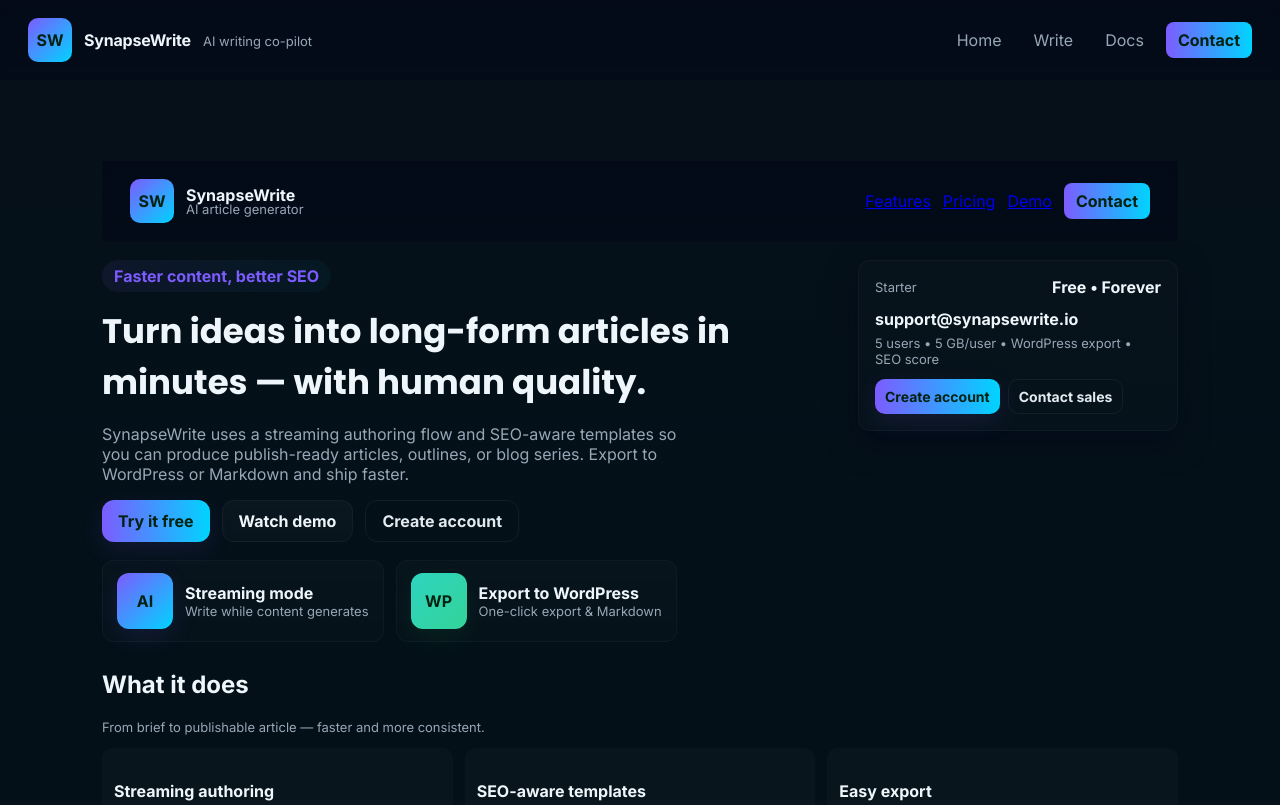
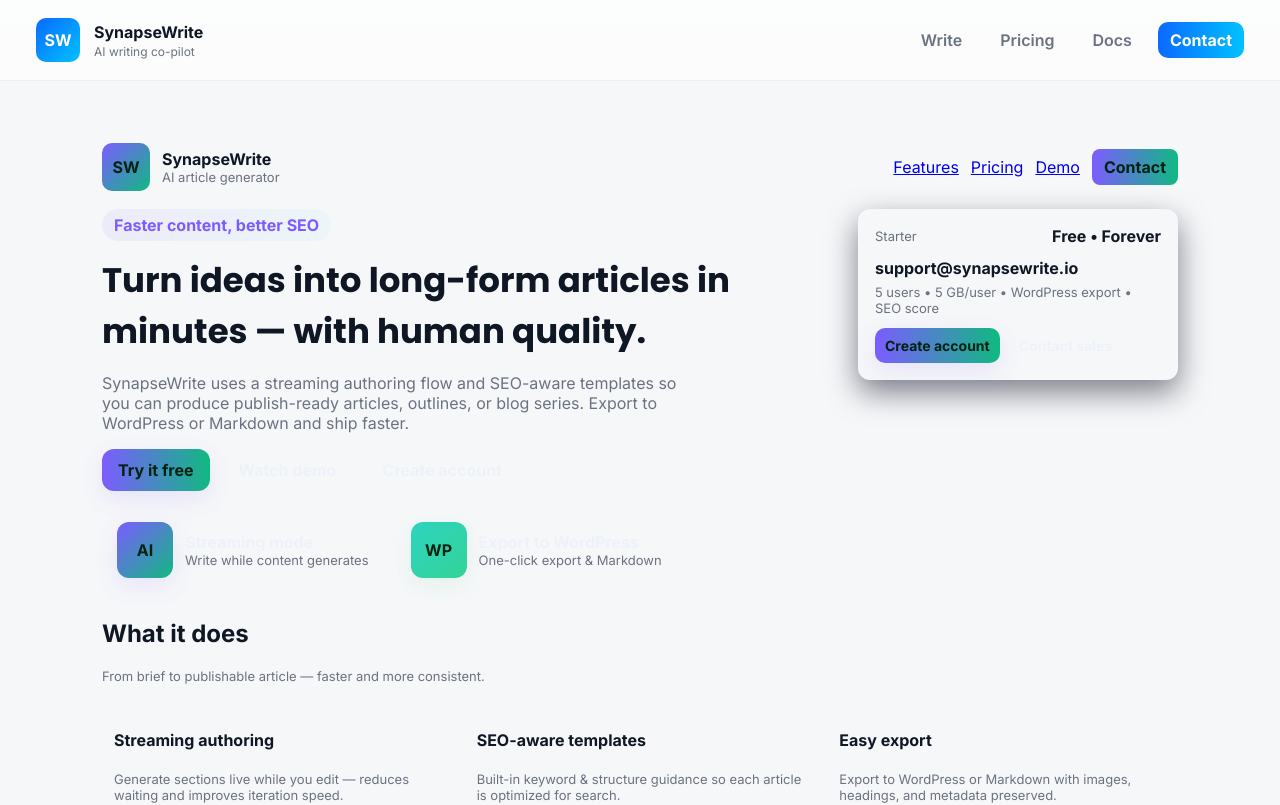
Before and after one commit to inpursuitsol/synapsewrite, a Next.js app: page / in a window 1280 px wide. Shown: the top 805 px of the page. Built offline with nearby package versions, Linux system fonts and the light colour scheme.

Commit message:
Update layout.js

```diff
--- a/app/layout.js
+++ b/app/layout.js
@@ -9,68 +9,67 @@ export default function RootLayout({ children }) {
     <html lang="en">
       <head />
       <body>
-        <div className="sw-shell">
-          <header className="sw-header">
-            <div className="sw-left">
-              <a href="/" className="sw-logo">SW</a>
-              <div className="sw-brand">
-                <div className="sw-title">SynapseWrite</div>
-                <div className="sw-tag">AI writing co-pilot</div>
+        <div className="root-shell">
+          <header className="topbar">
+            <div className="left">
+              <a className="logo" href="/" aria-label="SynapseWrite home">SW</a>
+              <div className="brand">
+                <div className="brand-title">SynapseWrite</div>
+                <div className="brand-sub">AI writing co-pilot</div>
               </div>
             </div>
 
-            <nav className="sw-nav" aria-label="Main navigation">
-              <a href="/" className="sw-nav-link">Home</a>
-              <a href="/generate" className="sw-nav-link">Write</a>
-              <a href="/docs" className="sw-nav-link">Docs</a>
-              <a href="mailto:support@synapsewrite.io" className="sw-cta">Contact</a>
+            <nav className="nav">
+              <a className="nav-link" href="/generate">Write</a>
+              <a className="nav-link" href="/pricing">Pricing</a>
+              <a className="nav-link" href="/docs">Docs</a>
+              <a className="nav-cta" href="mailto:support@synapsewrite.io">Contact</a>
             </nav>
           </header>
 
-          <main className="sw-main">{children}</main>
+          <main className="main">{children}</main>
 
-          <footer className="sw-footer">
+          <footer className="footer">
             <div>© {new Date().getFullYear()} SynapseWrite</div>
-            <div className="sw-footer-right">Made for creators — support@synapsewrite.io</div>
+            <div className="footer-right">Made for creators — <a href="mailto:support@synapsewrite.io">support@synapsewrite.io</a></div>
           </footer>
         </div>
 
         <style>{`
-          /* Global shell styles */
-          @import url('https://fonts.googleapis.com/css2?family=Inter:wght@300;400;600&family=Poppins:wght@600;700&display=swap');
+          /* Global shell: Apple-like, minimal, roomy */
+          @import url('https://fonts.googleapis.com/css2?family=Inter:wght@300;400;600;700&display=swap');
 
           :root{
-            --bg: #06111a;
-            --card: #071826;
-            --muted: #98a7b6;
-            --accent-1: #7c5cff;
-            --accent-2: #00d4ff;
-            --white: #eef6fb;
+            --bg: #f6f7f9; /* light background for Apple-like look */
+            --card: #ffffff;
+            --muted: #6b7280;
+            --accent: #0b69ff; /* crisp blue */
+            --accent-2: #10b981; /* subtle green */
+            --text: #0f1724;
+            --glass: rgba(15,23,36,0.04);
           }
 
-          html,body,#root {height:100%}
-          body{margin:0;font-family:Inter,system-ui,-apple-system,Segoe UI,Roboto,Arial;background:linear-gradient(180deg,var(--bg),#031018);color:var(--white);-webkit-font-smoothing:antialiased}
+          html,body{height:100%;margin:0;background:var(--bg);color:var(--text);font-family:Inter,system-ui,-apple-system,Segoe UI,Roboto,Arial;}
+          .root-shell{min-height:100vh;display:flex;flex-direction:column}
+          .topbar{display:flex;align-items:center;justify-content:space-between;padding:18px 36px;border-bottom:1px solid rgba(15,23,36,0.06);background:linear-gradient(180deg, rgba(255,255,255,0.7), rgba(255,255,255,0.6));backdrop-filter: blur(6px)}
+          .left{display:flex;align-items:center;gap:14px}
+          .logo{display:grid;place-items:center;width:44px;height:44px;border-radius:10px;background:linear-gradient(135deg,#0b69ff,#00c2ff);color:white;font-weight:700;text-decoration:none}
+          .brand-title{font-weight:700;font-size:16px}
+          .brand-sub{font-size:12px;color:var(--muted);margin-top:2px}
 
-          .sw-shell{min-height:100vh;display:flex;flex-direction:column}
-          .sw-header{display:flex;align-items:center;justify-content:space-between;padding:18px 28px;border-bottom:1px solid rgba(255,255,255,0.02);backdrop-filter: blur(4px);background:linear-gradient(180deg, rgba(2,6,23,0.6), rgba(2,6,23,0.45));}
-          .sw-left{display:flex;align-items:center;gap:12px}
-          .sw-logo{display:inline-grid;place-items:center;width:44px;height:44px;border-radius:10px;background:linear-gradient(135deg,var(--accent-1),var(--accent-2));color:#021;font-weight:800;text-decoration:none}
-          .sw-brand{line-height:1}
-          .sw-title{font-weight:700;letter-spacing:-0.2px}
-          .sw-tag{font-size:13px;color:var(--muted);margin-top:2px}
+          .nav{display:flex;gap:14px;align-items:center}
+          .nav-link{text-decoration:none;color:var(--muted);padding:8px 12px;border-radius:9px;font-weight:600}
+          .nav-link:hover{background:rgba(11,105,255,0.06);color:var(--text)}
+          .nav-cta{text-decoration:none;background:linear-gradient(90deg,#0b69ff,#00c2ff);color:white;padding:8px 12px;border-radius:10px;font-weight:700}
 
-          .sw-nav{display:flex;gap:12px;align-items:center}
-          .sw-nav-link{color:var(--muted);text-decoration:none;padding:8px 10px;border-radius:8px}
-          .sw-nav-link:hover{color:var(--white);background:rgba(255,255,255,0.02)}
-          .sw-cta{background:linear-gradient(90deg,var(--accent-1),var(--accent-2));color:#021;padding:8px 12px;border-radius:8px;text-decoration:none;font-weight:700}
-
-          .sw-main{flex:1;padding:28px;max-width:1200px;margin:0 auto;width:100%}
-          .sw-footer{display:flex;justify-content:space-between;align-items:center;padding:18px 28px;border-top:1px solid rgba(255,255,255,0.02);color:var(--muted);font-size:13px}
-          .sw-footer-right{opacity:0.9}
+          .main{flex:1;max-width:1200px;margin:28px auto;padding:0 28px 48px}
+          .footer{padding:18px 36px;border-top:1px solid rgba(15,23,36,0.04);display:flex;justify-content:space-between;color:var(--muted)}
+          .footer-right a{color:var(--text);text-decoration:underline}
 
           @media (max-width:900px){
-            .sw-nav{display:none}
-            .sw-main{padding:18px}
+            .nav{display:none}
+            .topbar{padding:12px 18px}
+            .main{padding:0 18px}
           }
         `}</style>
       </body>
```
